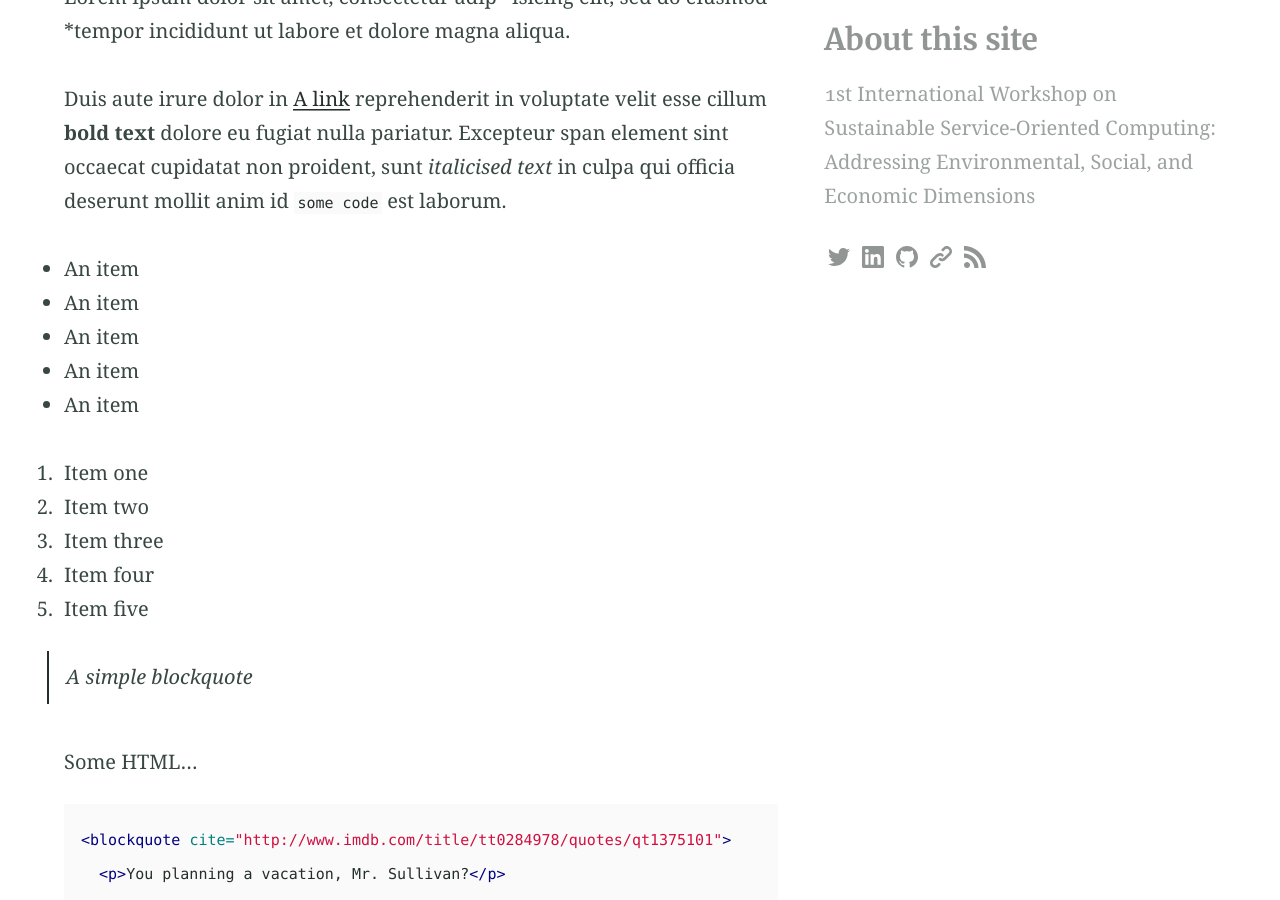
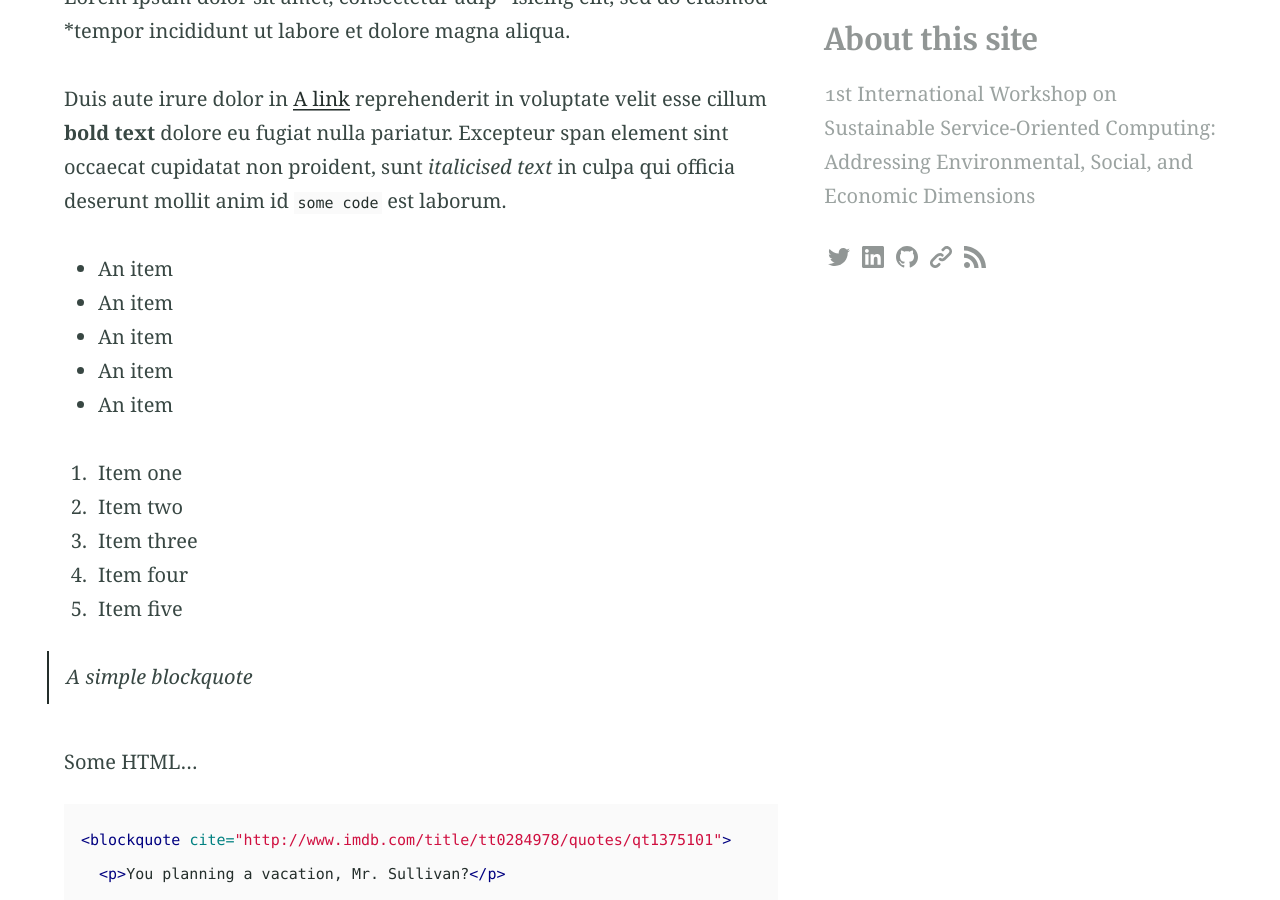
Before and after one commit to sscope-workshop/sscope-workshop.github.io, a Jekyll site: the page built from elements.md, in a window 1280 px wide and 900 px high, scrolled down 974 px. Built offline with Jekyll 4.4.1, drawn with Linux system fonts in a browser that asks for light colours.

Commit message:
Typography fixes

```diff
--- a/_sass/sassline-base/_typography.scss
+++ b/_sass/sassline-base/_typography.scss
@@ -105,7 +105,7 @@ a {
       margin-left: 2rem;
 
       @include breakpoint(break-1) {
-        margin-left: 0;
+        /* margin-left: 0; */
       }
 
       ol, ul {
```
